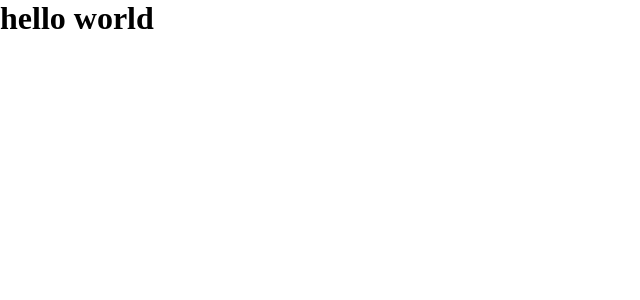
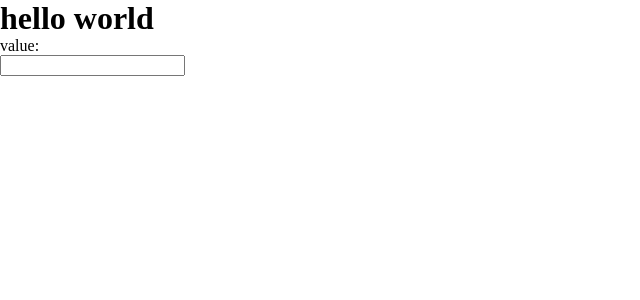
Before and after one commit to iamamirali/pwa-test, a React (Vite) app: page / in a window 1280 px wide. Shown: the top 300 px of the page, without its empty margins (0-640 px from the left). Built offline with nearby package versions, Linux system fonts and the light colour scheme.

Commit message:
feat: add handler logic for barcode scan

```diff
--- a/dev-dist/sw.js
+++ b/dev-dist/sw.js
@@ -82,7 +82,7 @@ define(['./workbox-54d0af47'], (function (workbox) { 'use strict';
     "revision": "3ca0b8505b4bec776b69afdba2768812"
   }, {
     "url": "index.html",
-    "revision": "0.5tf02qebs4g"
+    "revision": "0.m3dd8h5r69"
   }], {});
   workbox.cleanupOutdatedCaches();
   workbox.registerRoute(new workbox.NavigationRoute(workbox.createHandlerBoundToURL("index.html"), {
--- a/src/App.tsx
+++ b/src/App.tsx
@@ -1,7 +1,68 @@
+import { useEffect, useState } from 'react';
+
 function App() {
+  const [value, setValue] = useState('');
+  const [confirmButton, setConfirmButton] = useState(false);
+  const [startButton, setStartButton] = useState(false);
+
+  useEffect(() => {
+    const handlePaste = (e: ClipboardEvent) => {
+      const pastedData = e.clipboardData?.getData('text');
+
+      if (pastedData) {
+        // setValue(pastedData.trim());
+        setConfirmButton(true);
+      }
+    };
+
+    const handleAppFocus = () => {
+      setStartButton(true);
+    };
+
+    window.addEventListener('paste', handlePaste);
+    window.addEventListener('focus', handleAppFocus);
+
+    return () => {
+      window.removeEventListener('paste', handlePaste);
+      window.removeEventListener('focus', handleAppFocus);
+    };
+  }, []);
+
   return (
     <div>
       <h1>hello world</h1>
+      <p>{`value: ${value}`}</p>
+      {confirmButton && !startButton && (
+        <button
+          onClick={() => {
+            setValue('');
+          }}
+          style={{ width: 100, height: 100 }}
+        >
+          confirm
+        </button>
+      )}
+      {startButton && (
+        <button
+          onClick={() => {
+            setStartButton(false);
+            setValue('');
+          }}
+          style={{ width: 100, height: 100 }}
+        >
+          start
+        </button>
+      )}
+      <input
+        inputMode="none"
+        value={''}
+        onChange={(e) => setValue(e.target.value)}
+        // style={{
+        //   position: 'absolute',
+        //   opacity: 0,
+        //   pointerEvents: 'none',
+        // }}
+      />
     </div>
   );
 }
```
